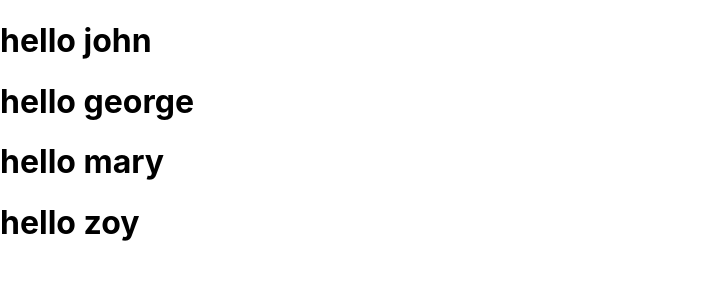
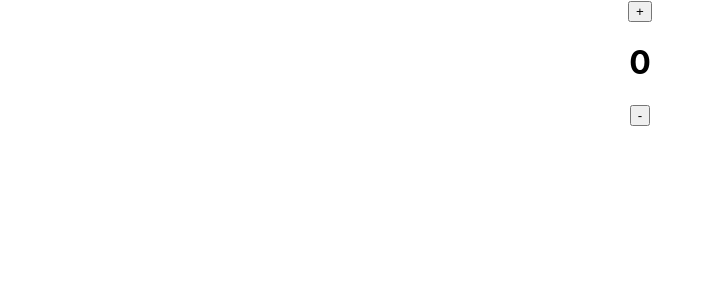
Before and after one commit to a19860101/20220313, a React (Create React App) app in the folder react/my-react/: page / in a window 1280 px wide. Shown: the top 300 px of the page, without its empty margins (0-713 px from the left). Built offline with nearby package versions, Linux system fonts and the light colour scheme.

Commit message:
20220717

```diff
--- a/react/my-react/src/App.js
+++ b/react/my-react/src/App.js
@@ -1,12 +1,9 @@
-import Test from './Test.js'
-
+import './App.css'
+import Counter from './Counter'
 function App() {
   return (
     <div className="App">
-      <Test name="john"/>
-      <Test name="george"/>
-      <Test name="mary"/>
-      <Test name="zoy"/>
+      <Counter />
     </div>
   );
 }
--- /dev/null
+++ b/react/my-react/src/Counter.js
@@ -0,0 +1,14 @@
+import {useState} from 'react'
+const Counter = ()=>{
+    const [count, setCount] = useState(0);
+
+    return (
+        <>
+            <button>+</button>
+            <h1>{count}</h1>
+            <button>-</button>
+        </>
+    )
+}
+
+export default Counter;
```
